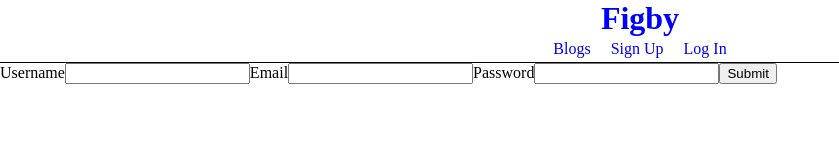
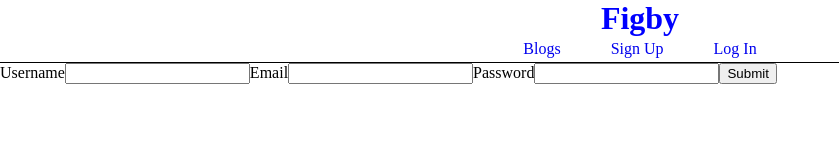
Before and after one commit to Figby222/blog, a React (Vite) app: page /log-in in a window 1280 px wide. Shown: the top 160 px of the page, without its empty margins (0-839 px from the left). Built offline with nearby package versions, Linux system fonts and the light colour scheme.

Commit message:
Increase .nav-ul gap for tablets

```diff
--- a/src/index.css
+++ b/src/index.css
@@ -45,3 +45,9 @@ header {
     justify-content: center;
     gap: 20px;
 }
+
+@media ( min-width: 600px ) {
+    .nav-ul {
+        gap: 50px;
+    }
+}
```
